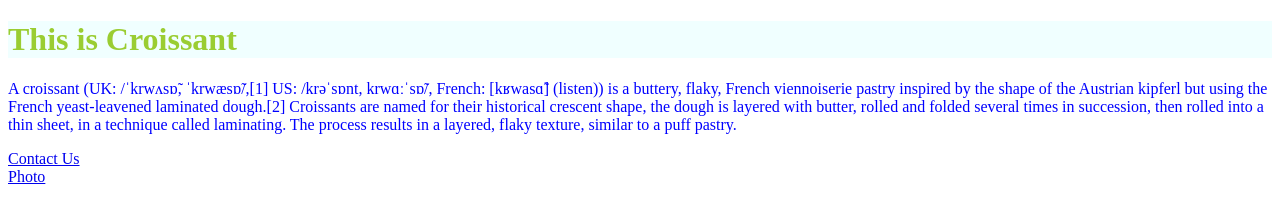
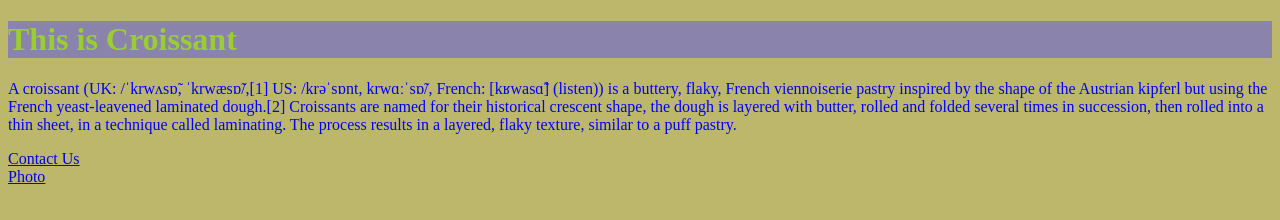
Before and after one commit to ValeriiaMandrik/multiple-pages, a plain HTML site: page index.html in a window 1280 px wide. Drawn offline with Linux system fonts and the light colour scheme.

Commit message:
update-color

```diff
--- a/styles.css
+++ b/styles.css
@@ -1,8 +1,12 @@
 h1 {
   color: yellowgreen;
-  background-color: azure;
+  background-color: rgb(138, 132, 173);
 }
 
 p {
   color: blue;
 }
+
+body {
+  background-color: darkkhaki;
+}
```
